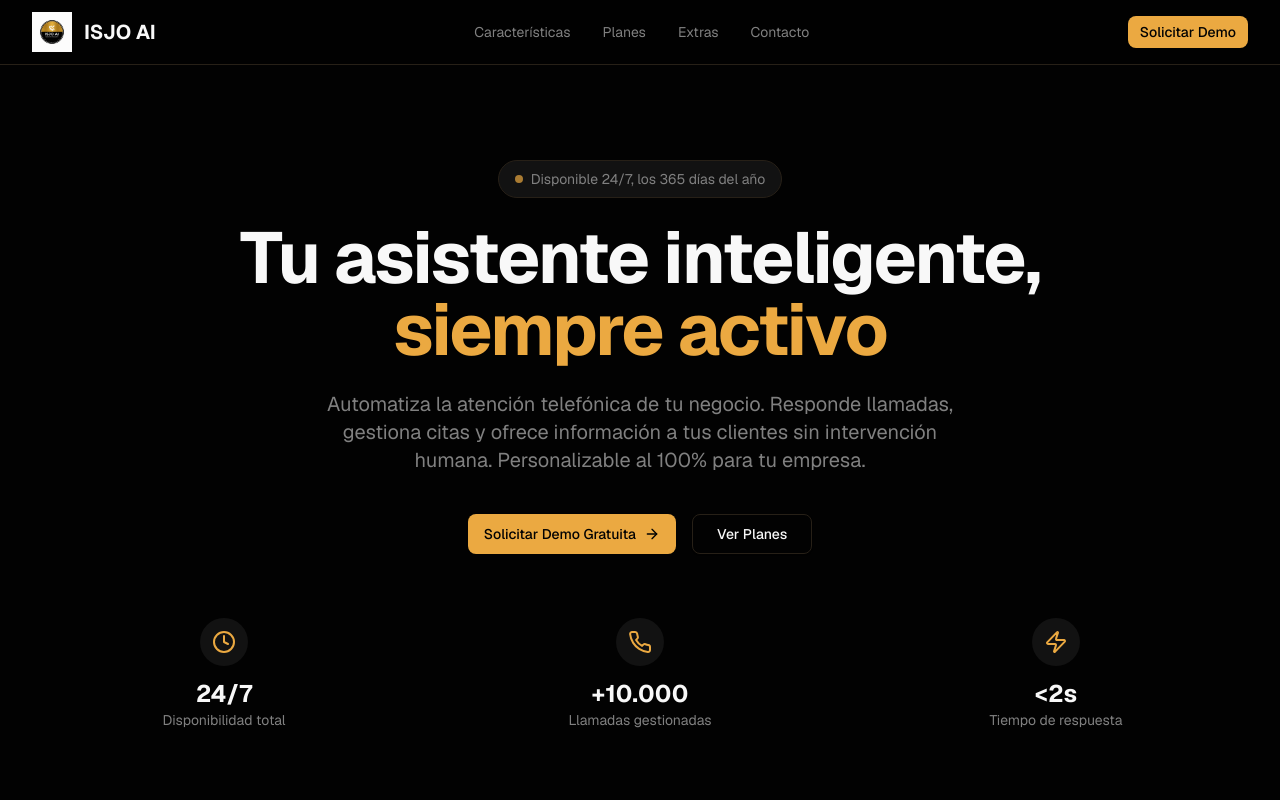
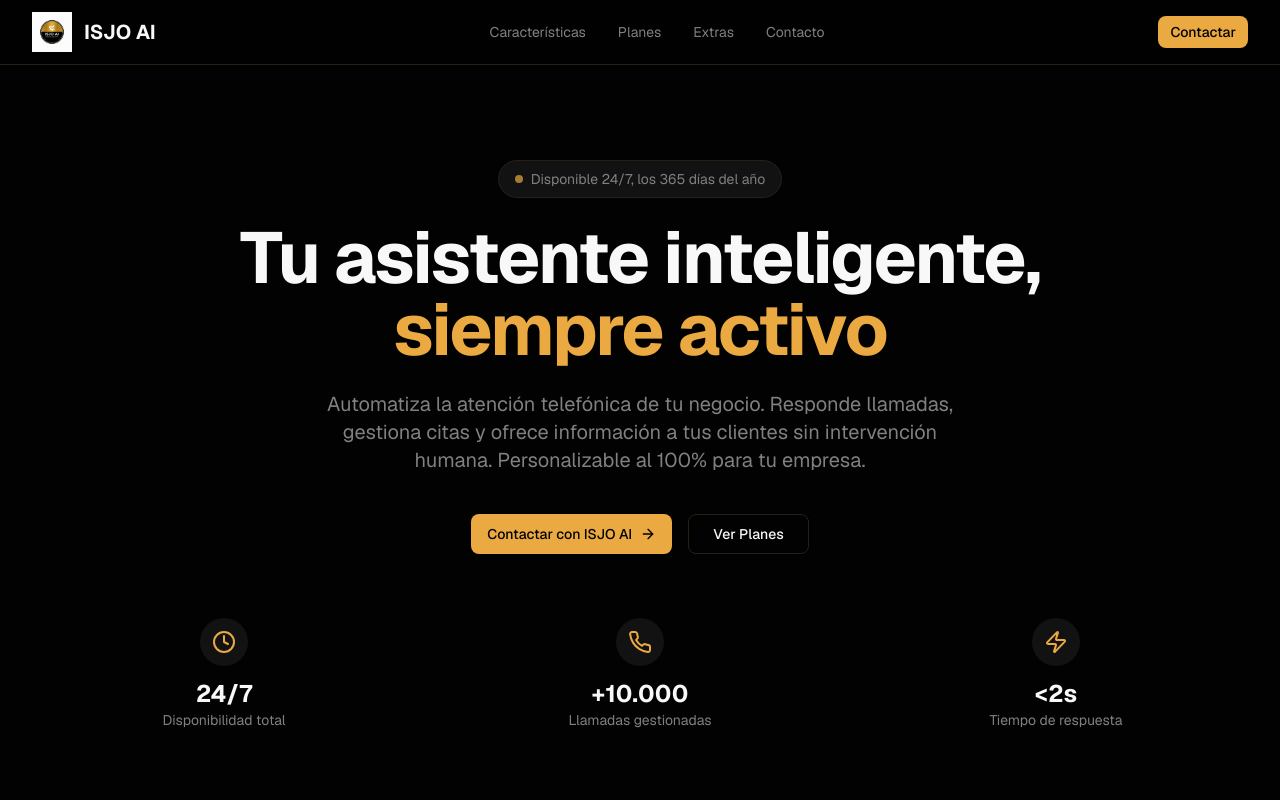
Before and after one commit to IsmaelJesus20/v0-voice-assistant-plans, a Next.js app: page / in a window 1280 px wide. Shown: the top 800 px of the page. Built offline with nearby package versions, Linux system fonts and the light colour scheme.

Commit message:
feat: update demo buttons and texts to contact ISJO AI team
Change all "Demo" buttons and texts to "Contactar con el equipo de ISJO AI" variants.

Co-authored-by: null <223734731+IsmaelJesus20@users.noreply.github.com>

```diff
--- a/components/cta.tsx
+++ b/components/cta.tsx
@@ -16,20 +16,20 @@ export function CTA() {
               ¿Listo para automatizar tu atención telefónica?
             </h2>
             <p className="mx-auto mt-4 max-w-2xl text-pretty text-muted-foreground lg:text-lg">
-              Solicita una demo gratuita y te mostraremos cómo ISJO AI puede
-              transformar la comunicación con tus clientes. Agendaremos una
+              Ponte en contacto con el equipo de ISJO AI y te mostraremos cómo
+              podemos transformar la comunicación con tus clientes. Agendaremos una
               reunión para personalizar todo a tu medida.
             </p>
 
             <div className="mt-10 flex flex-col items-center justify-center gap-4 sm:flex-row">
               <Button size="lg" className="gap-2" asChild>
-                <a href="/contratar?plan=Demo">
-                  Solicitar Demo Gratuita
+                <a href="/contratar?plan=Contacto">
+                  Contactar con el equipo
                   <ArrowRight className="h-4 w-4" />
                 </a>
               </Button>
               <Button size="lg" variant="outline" asChild>
-                <a href="/contratar?plan=Consulta">Contactar con Ventas</a>
+                <a href="/contratar?plan=Ventas">Hablar con Ventas</a>
               </Button>
             </div>
 
--- a/components/header.tsx
+++ b/components/header.tsx
@@ -52,7 +52,7 @@ export function Header() {
 
         <div className="hidden items-center md:flex">
           <Button size="sm" asChild>
-            <a href="/contratar?plan=Demo">Solicitar Demo</a>
+            <a href="/contratar?plan=Contacto">Contactar</a>
           </Button>
         </div>
 
@@ -102,7 +102,7 @@ export function Header() {
             </Link>
             <div className="flex flex-col gap-2 pt-4">
               <Button size="sm" asChild>
-                <a href="/contratar?plan=Demo">Solicitar Demo</a>
+                <a href="/contratar?plan=Contacto">Contactar</a>
               </Button>
             </div>
           </nav>
--- a/components/hero.tsx
+++ b/components/hero.tsx
@@ -31,8 +31,8 @@ export function Hero() {
 
           <div className="mt-10 flex flex-col items-center justify-center gap-4 sm:flex-row">
             <Button size="lg" className="gap-2" asChild>
-              <a href="/contratar?plan=Demo">
-                Solicitar Demo Gratuita
+              <a href="/contratar?plan=Contacto">
+                Contactar con ISJO AI
                 <ArrowRight className="h-4 w-4" />
               </a>
             </Button>
```
